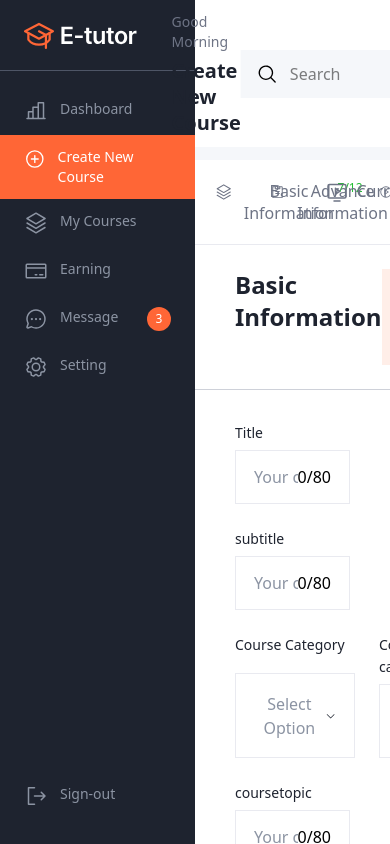
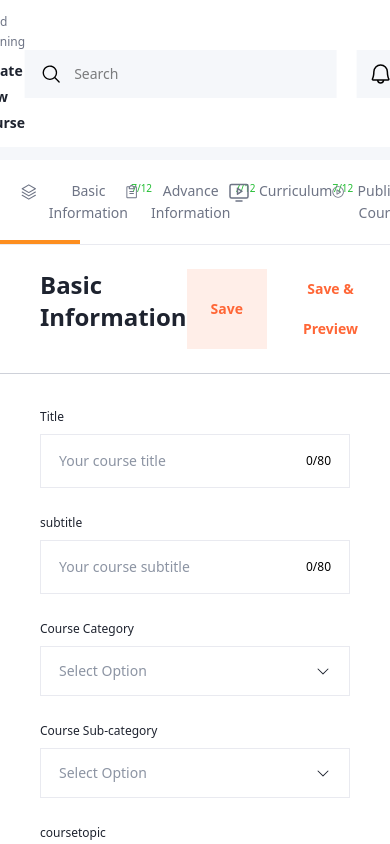
Before and after one commit to grgsudhiv123/Young-Innovations-Internship-Task, a React (Vite) app in the folder Task 5/E-tutor/: page /create-new-course in a window 390 px wide. Built offline with nearby package versions, Linux system fonts and the light colour scheme; a web font is replaced by a local one.

Commit message:
feat: added active tab slider

```diff
--- a/Task 5/E-tutor/src/components/common/footer.tsx
+++ b/Task 5/E-tutor/src/components/common/layout/footer.tsx
@@ -1,5 +1,5 @@
 import { Link } from "react-router";
-import { FooterConstants } from "../../utils/constants/footerConstants";
+import { FooterConstants } from "../../../utils/constants/footerConstants";
 
 const FooterComp = () => {
   return (
--- a/Task 5/E-tutor/src/components/common/sidebar.tsx
+++ b/Task 5/E-tutor/src/components/common/layout/sidebar.tsx
@@ -1,7 +1,7 @@
 import { Link, useLocation } from "react-router";
-import { SidebarConstant } from "../../utils/constants/sidebarConstants";
-import Logo from "../icons/logo";
-import { PageRoutes } from "../../enum/routes";
+import { SidebarConstant } from "../../../utils/constants/sidebarConstants";
+import Logo from "../../icons/logo";
+import { PageRoutes } from "../../../enum/routes";
 import { SignOutIcon } from "@phosphor-icons/react";
 
 const Sidebar = () => {
@@ -13,7 +13,7 @@ const Sidebar = () => {
     return null;
   }
   return (
-    <div className="max-w-70.5 w-full h-full bg-gray-900 flex flex-col justify-between">
+    <div className="max-w-70.5 w-full h-full bg-gray-900 hidden md:flex flex-col justify-between">
       <div className="w-full h-fit">
         <div className="py-5 pl-6 border-b border-gray-700 mb-4">
           <Link to={PageRoutes.HOME}>
--- a/Task 5/E-tutor/src/components/common/topNavbar.tsx
+++ b/Task 5/E-tutor/src/components/common/layout/topNavbar.tsx
@@ -1,6 +1,6 @@
 import { BellIcon, MagnifyingGlassIcon } from "@phosphor-icons/react";
 import { useLocation } from "react-router";
-import { PageRoutes } from "../../enum/routes";
+import { PageRoutes } from "../../../enum/routes";
 
 const TopNavbar = () => {
   const location = useLocation();
--- /dev/null
+++ b/Task 5/E-tutor/src/components/common/tab/tabButtons.tsx
@@ -0,0 +1,61 @@
+import { useEffect, useRef } from "react";
+import { multistepFormConstants } from "../../../utils/constants/multiStepFormConstants";
+import clsx from "clsx";
+
+type TabButtonsType = {
+  step: number;
+  setStep: (step: number) => void;
+};
+
+const TabButtons = ({ step, setStep }: TabButtonsType) => {
+  const buttonRef = useRef<(HTMLButtonElement | null)[]>([]);
+  const sliderRef = useRef<HTMLDivElement | null>(null);
+
+  useEffect(() => {
+    const activeTabButton = buttonRef.current[step];
+    const slider = sliderRef.current;
+
+    if (!activeTabButton || !slider) {
+      return;
+    }
+
+    slider.style.width = `${activeTabButton.offsetWidth}px`;
+    slider.style.transform = `translateX(${activeTabButton.offsetLeft}px)`;
+  }, [step]);
+
+  return (
+    <>
+      <div className="relative w-full grid grid-cols-4 gap-6 border-b border-gray-100">
+        {multistepFormConstants &&
+          multistepFormConstants.map((item, i) => {
+            return (
+              <button
+                type="button"
+                ref={(el) => {
+                  buttonRef.current[i] = el;
+                }}
+                onClick={() => setStep(i)}
+                key={i}
+                data-stepbtn={i}
+                className=" col-span-1 flex justify-between p-5 cursor-pointer text-gray-600 tabButtons"
+              >
+                <span className="flex flex-row gap-2">
+                  {item.icon}
+                  <span className="body-lg-500">{item.title}</span>
+                </span>
+                {<span className="body-sm-500 text-success-500">7/12</span>}
+              </button>
+            );
+          })}
+        <div
+          ref={sliderRef}
+          className={clsx(
+            `absolute left-0 bottom-0 bg-warning-500 h-1 w-5 transition-all duration-200 ease-in-out`
+          )}
+        ></div>
+      </div>
+    </>
+  );
+};
+
+export default TabButtons;
--- /dev/null
+++ b/Task 5/E-tutor/src/components/common/tab/tabContents.tsx
@@ -0,0 +1,25 @@
+import AdvanceInfoForm from "../../forms/advanceInfo";
+import BasicInfoForm from "../../forms/basicInformation";
+import CurriculumForm from "../../forms/curriculum";
+import PublicCourseForm from "../../forms/publicCourse";
+
+const ActiveTabContents = ({ step }: { step: number }) => {
+  switch (step) {
+    case 0:
+      return <BasicInfoForm />;
+
+    case 1:
+      return <AdvanceInfoForm />;
+
+    case 2:
+      return <CurriculumForm />;
+
+    case 3:
+      return <PublicCourseForm />;
+
+    default:
+      return <BasicInfoForm />;
+  }
+};
+
+export default ActiveTabContents;
--- a/Task 5/E-tutor/src/components/forms/basicInformation.tsx
+++ b/Task 5/E-tutor/src/components/forms/basicInformation.tsx
@@ -23,6 +23,7 @@ import {
 } from "../../utils/constants/basicInfoConstants";
 import CustomFormField from "../ui/customInput";
 import CustomInputDateSelector from "../ui/customInputDateSelector";
+import { useState } from "react";
 
 const BasicInfoForm = () => {
   const defaultValues = {
@@ -43,6 +44,8 @@ const BasicInfoForm = () => {
     watch,
     control,
     formState: { errors },
+    setValue,
+    getValues,
   } = useForm<BasicInfoFormType>({
     defaultValues: defaultValues,
     resolver: zodResolver(BasicInfoSchema),
@@ -52,27 +55,17 @@ const BasicInfoForm = () => {
     console.log("formData : ", data);
   };
 
-  const courseCategoryWatch = watch("courseCategory");
-  // const courseSubCategoryWatch = watch("courseSubCategory");
-  const availableSubCategories =
-    COURSE_SUB_CATEGORIES[
-      courseCategoryWatch as keyof typeof COURSE_SUB_CATEGORIES
-    ] || [];
+  const [prev, setPrev] = useState<string | null>(null);
 
-  const categoryChange = (changedValue: string) => {
-    const entry = Object.entries(COURSE_SUB_CATEGORIES).find(
-      ([mainkey, subArray]) => {
-        if (changedValue === mainkey) {
-          // console.log("subarray : ", subArray);
+  const currentValue = getValues("courseCategory");
+
+  const isChanged = prev !== currentValue;
+
+  if (isChanged) {
+    setPrev(currentValue);
+    setValue("courseSubCategory", "");
   }
-      }
-    );
-    return entry;
-  };
 
-  if (courseCategoryWatch) {
-    categoryChange(courseCategoryWatch);
-  }
   return (
     <>
       <div className="py-6 px-10 flex flex-row justify-between border-b border-gray-200">
@@ -145,7 +138,7 @@ const BasicInfoForm = () => {
                     value={field.value}
                     onValueChange={field.onChange}
                     label="Course Category"
-                    className="grid col-span-6"
+                    className="grid col-span-12 lg:col-span-6"
                   >
                     <SelectTrigger placeholder="Select option" />
                     <SelectContents>
@@ -163,26 +156,42 @@ const BasicInfoForm = () => {
               <Controller
                 name="courseSubCategory"
                 control={control}
-                render={({ field }) => (
+                render={({ field }) => {
+                  const courseCategoryWatch = watch("courseCategory");
+
+                  const availableSubCategories =
+                    COURSE_SUB_CATEGORIES[
+                      courseCategoryWatch as keyof typeof COURSE_SUB_CATEGORIES
+                    ] || [];
+                  return (
                     <Select
                       error={errors?.courseSubCategory?.message}
                       value={field.value}
                       onValueChange={field.onChange}
                       label="Course Sub-category"
-                    className="grid col-span-6"
+                      className="grid col-span-12 lg:col-span-6"
                     >
-                    <SelectTrigger placeholder="Select option" />
+                      <SelectTrigger
+                        placeholder="Select option"
+                        disabled={
+                          availableSubCategories.length > 0 ? false : true
+                        }
+                      />
                       <SelectContents>
-                      {availableSubCategories.map((item: string, i: number) => {
+                        {availableSubCategories &&
+                          availableSubCategories.map(
+                            (item: string, i: number) => {
                               return (
                                 <SelectItem value={item} key={i}>
                                   {item}
                                 </SelectItem>
                               );
-                      })}
+                            }
+                          )}
                       </SelectContents>
                     </Select>
-                )}
+                  );
+                }}
               />
             </div>
 
@@ -216,7 +225,7 @@ const BasicInfoForm = () => {
                       value={field.value}
                       onValueChange={field.onChange}
                       label="Course Language"
-                      className="grid col-span-3"
+                      className="grid col-span-12 md:col-span-6 lg:col-span-3"
                     >
                       <SelectTrigger placeholder="Select option" />
                       <SelectContents>
@@ -243,7 +252,7 @@ const BasicInfoForm = () => {
                     value={field.value}
                     onValueChange={field.onChange}
                     label="Subtitle Language"
-                    className="grid col-span-3"
+                    className="grid col-span-12 md:col-span-6 lg:col-span-3"
                   >
                     <SelectTrigger placeholder="Select option" />
                     <SelectContents>
@@ -269,7 +278,7 @@ const BasicInfoForm = () => {
                     value={field.value}
                     onValueChange={field.onChange}
                     label="Course Level"
-                    className="grid col-span-3"
+                    className="grid col-span-12 md:col-span-6 lg:col-span-3"
                   >
                     <SelectTrigger placeholder="Select option" />
                     <SelectContents>
@@ -298,7 +307,7 @@ const BasicInfoForm = () => {
                       onChange={field.onChange}
                       error={errors.durations?.message}
                       type="number"
-                      className="grid col-span-3"
+                      className="grid col-span-12 md:col-span-6 lg:col-span-3"
                     />
                   );
                 }}
@@ -310,7 +319,7 @@ const BasicInfoForm = () => {
               type="button"
               size="lg"
               variant="tertiary-gray"
-              className="border border-gray-200"
+              className="border border-gray-200 "
               onClick={() => reset(defaultValues)}
             >
               Cancel
--- a/Task 5/E-tutor/src/components/ui/button.tsx
+++ b/Task 5/E-tutor/src/components/ui/button.tsx
@@ -86,7 +86,7 @@ function buttonSize(key: string) {
       return "px-6 button-text-medium";
 
     case sizeConstants.LARGE:
-      return "px-8 button-text-large";
+      return "px-4 md:px-8 button-text-large";
 
     default:
       return "px-6 button-text-medium";
--- a/Task 5/E-tutor/src/components/ui/customInput.tsx
+++ b/Task 5/E-tutor/src/components/ui/customInput.tsx
@@ -46,7 +46,7 @@ const CustomFormField = ({
       <label className="body-md-400 text-gray-900 block mb-1.5">{label}</label>
       <div
         className={clsx(
-          "w-full px-4.5 py-3.5 flex border border-gray-100 focus-within:border-gray-300 hover:border-primary-200 hover:ring-2 ring-gray-100 hover:ring-primary-200",
+          "w-full px-[clamp(0.75rem,0.75rem+3.5vw,1.125rem)] py-[clamp(0.5rem,0.5rem+3.5vw,0.875rem)] flex items-center border border-gray-100 focus-within:border-gray-300 hover:border-primary-200 hover:ring-2 ring-gray-100 hover:ring-primary-200",
           isErrorActive
             ? "border-primary-500 bg-primary-100"
             : "border-gray-100 bg-white"
@@ -61,7 +61,7 @@ const CustomFormField = ({
             "outline-0 w-full placeholder:text-gray-500 body-lg-400"
           )}
         />
-        <span>{res}</span>
+        <span className="text-xs md:text-sm lg:text-base">{res}</span>
       </div>
       {isErrorActive && (
         <span className="absolute bottom-0 translate-y-[110%] body-sm-400 text-primary-500">
--- a/Task 5/E-tutor/src/components/ui/customSelect.tsx
+++ b/Task 5/E-tutor/src/components/ui/customSelect.tsx
@@ -1,6 +1,6 @@
 import { CaretDownIcon } from "@phosphor-icons/react";
 import clsx from "clsx";
-import React, { createContext, useContext, useState } from "react";
+import React, { createContext, useContext, useRef, useState } from "react";
 
 type ContextType = {
   value: string | null;
@@ -41,6 +41,8 @@ export const Select = ({
   value: controlledValue,
   onValueChange,
 }: SelectPropsType) => {
+  const selectCompRef = useRef<HTMLDivElement | null>(null);
+
   const isControlled = controlledValue !== undefined;
 
   const [open, setOpen] = useState<boolean>(false);
@@ -65,7 +67,10 @@ export const Select = ({
     <SelectContext.Provider
       value={{ value, setValue, open, setOpen, isErrorActive }}
     >
-      <div className={clsx("relative w-full bg-white", className)}>
+      <div
+        ref={selectCompRef}
+        className={clsx("relative w-full bg-white selectComp", className)}
+      >
         {label && (
           <label
             htmlFor={label}
@@ -85,17 +90,26 @@ export const Select = ({
   );
 };
 
-export const SelectTrigger = ({ placeholder }: { placeholder: string }) => {
+export const SelectTrigger = ({
+  placeholder,
+  disabled,
+}: {
+  placeholder: string;
+  disabled?: boolean;
+}) => {
   const { value, open, setOpen, isErrorActive } = useSelectContext();
+
   return (
     <button
       type="button"
       onClick={() => setOpen((prev) => !prev)}
+      disabled={disabled}
       className={clsx(
-        " w-full flex justify-between items-center border hover:border-primary-200 ring-0 hover:ring-1 ring-primary-200 px-4.5 py-3 cursor-pointer transition-all duration-200 ease-in-out",
+        "selectTriggerClass w-full flex justify-between items-center border hover:border-primary-200 ring-0 hover:ring-1 ring-primary-200 px-4.5 py-3 transition-all duration-200 ease-in-out",
         isErrorActive
           ? "border-primary-500 bg-primary-100"
-          : " border-gray-100 bg-white"
+          : " border-gray-100 bg-white",
+        disabled ? "cursor-not-allowed" : "cursor-pointer"
       )}
     >
       <span
@@ -125,7 +139,7 @@ export const SelectContents = ({ children }: SelectContents) => {
   return (
     <div
       className={clsx(
-        "absolute bottom-0 translate-y-full w-full z-50 flex flex-col shadow-2xl transition-all duration-200 ease-in-out  bg-white pt-3 border border-gray-100"
+        "absolute bottom-0 translate-y-full w-full z-50 flex flex-col shadow-2xl transition-all duration-200 ease-in-out  bg-white mt-3 border border-gray-100"
       )}
     >
       {children}
--- a/Task 5/E-tutor/src/index.css
+++ b/Task 5/E-tutor/src/index.css
@@ -122,15 +122,27 @@
 
   /* button text */
   .button-text-large {
-    @apply font-semibold text-lg leading-14 -tracking-[1%] capitalize;
+    @apply font-semibold
+    text-[clamp(0.65rem,0.65rem+1vw,1.125rem)]
+    leading-[clamp(2rem,2rem+4vw,3.5rem)]
+    -tracking-[0.8%] sm:-tracking-[1%]
+    capitalize;
   }
 
   .button-text-medium {
-    @apply font-semibold text-base leading-12 -tracking-[0.8%] capitalize;
+    @apply font-semibold
+    text-sm sm:text-base
+    leading-10 sm:leading-12
+    -tracking-[0.4%] sm:-tracking-[0.8%]
+    capitalize;
   }
 
   .button-text-small {
-    @apply font-semibold text-sm leading-10 -tracking-[0.4%] capitalize;
+    @apply font-semibold
+    text-xs sm:text-sm
+    leading-9 sm:leading-10
+    -tracking-[0.2%] sm:-tracking-[0.4%]
+    capitalize;
   }
 
   /* label text */
@@ -156,67 +168,67 @@
 
   /* body text */
   .body-xxxl {
-    @apply font-normal text-2xl leading-8;
+    @apply font-normal text-sm md:text-lg lg:text-2xl leading-8;
   }
 
   .body-xxl-400 {
-    @apply font-normal text-xl leading-8;
+    @apply font-normal text-sm md:text-base lg:text-xl leading-8;
   }
 
   .body-xxl-500 {
-    @apply font-medium text-xl leading-6.5;
+    @apply font-medium text-sm md:text-base lg:text-xl leading-6.5;
   }
 
   .body-xxl-600 {
-    @apply font-semibold text-xl leading-6.5;
+    @apply font-semibold text-sm md:text-base lg:text-xl leading-6.5;
   }
 
   .body-xl-400 {
-    @apply font-normal text-lg leading-6 -tracking-[1.5%];
+    @apply font-normal text-sm md:text-base lg:text-lg leading-6 -tracking-[1.5%];
   }
 
   .body-xl-500 {
-    @apply font-medium text-lg leading-6;
+    @apply font-medium text-sm md:text-base lg:text-lg leading-6;
   }
 
   .body-xl-600 {
-    @apply font-semibold text-lg leading-6;
+    @apply font-semibold text-sm md:text-base lg:text-lg leading-6;
   }
 
   .body-lg-400 {
-    @apply font-normal text-base leading-6;
+    @apply font-normal text-sm md:text-base leading-6;
   }
 
   .body-lg-500 {
-    @apply font-medium text-base leading-5.5;
+    @apply font-medium text-sm md:text-base leading-5.5;
   }
 
   .body-lg-600 {
-    @apply font-semibold text-base leading-5.5;
+    @apply font-semibold text-sm md:text-base leading-5.5;
   }
 
   .body-md-400 {
-    @apply font-normal text-sm leading-5.5 -tracking-[1%];
+    @apply font-normal  text-xs md:text-sm leading-5.5 -tracking-[1%];
   }
 
   .body-md-500 {
-    @apply font-medium text-sm leading-5 -tracking-[1%];
+    @apply font-medium  text-xs md:text-sm leading-5 -tracking-[1%];
   }
 
   .body-md-600 {
-    @apply font-semibold text-sm leading-5 -tracking-[1%];
+    @apply font-semibold  text-xs md:text-sm leading-5 -tracking-[1%];
   }
 
   .body-sm-400 {
-    @apply font-normal text-xs leading-4;
+    @apply font-normal text-[10px] md:text-xs leading-4;
   }
 
   .body-sm-500 {
-    @apply font-medium text-xs leading-4;
+    @apply font-medium text-[10px] md:text-xs leading-4;
   }
 
   .body-sm-600 {
-    @apply font-semibold text-xs leading-4;
+    @apply font-semibold text-[10px] md:text-xs leading-4;
   }
 
   .body-tiny-400 {
--- a/Task 5/E-tutor/src/pages/newCoursePage.tsx
+++ b/Task 5/E-tutor/src/pages/newCoursePage.tsx
@@ -1,39 +1,21 @@
 import { useState } from "react";
 
-import { multistepFormConstants } from "../utils/constants/multiStepFormConstants";
-
-import BasicInfoForm from "../components/forms/basicInformation";
+import TabButtons from "../components/common/tab/tabButtons";
+import ActiveTabContents from "../components/common/tab/tabContents";
+import { FormProvider, useForm } from "react-hook-form";
 
 const NewCoursePage = () => {
-  const [step, setStep] = useState(1);
+  const methods = useForm();
+
+  const [step, setStep] = useState(0);
 
   return (
-    <div className="max-w-330 w-full h-fit mx-auto bg-white pb-10">
-      <div className="w-full grid grid-cols-4 gap-6 border-b border-gray-100">
-        {multistepFormConstants &&
-          multistepFormConstants.map((item, i) => {
-            return (
-              <button
-                type="button"
-                onClick={() => {
-                  setStep(i + 1);
-                  console.log(step);
-                }}
-                key={i}
-                data-stepBtn={i}
-                className="col-span-1 flex justify-between p-5 cursor-pointer text-gray-600"
-              >
-                <span className="flex flex-row gap-2">
-                  {item.icon}
-                  <span className="body-lg-500">{item.title}</span>
-                </span>
-                {<span className="body-sm-500 text-success-500">7/12</span>}
-              </button>
-            );
-          })}
+    <FormProvider {...methods}>
+      <div className="max-w-330 w-full h-fit mx-auto bg-white pb-10">
+        <TabButtons setStep={setStep} step={step} />
+        <ActiveTabContents step={step} />
       </div>
-      <BasicInfoForm />
-    </div>
+    </FormProvider>
   );
 };
 
```
Also changed, not shown: Task 5/E-tutor/src/App.tsx (+3 -4 lines). Lines whose indentation alone changed are shown as unchanged.
